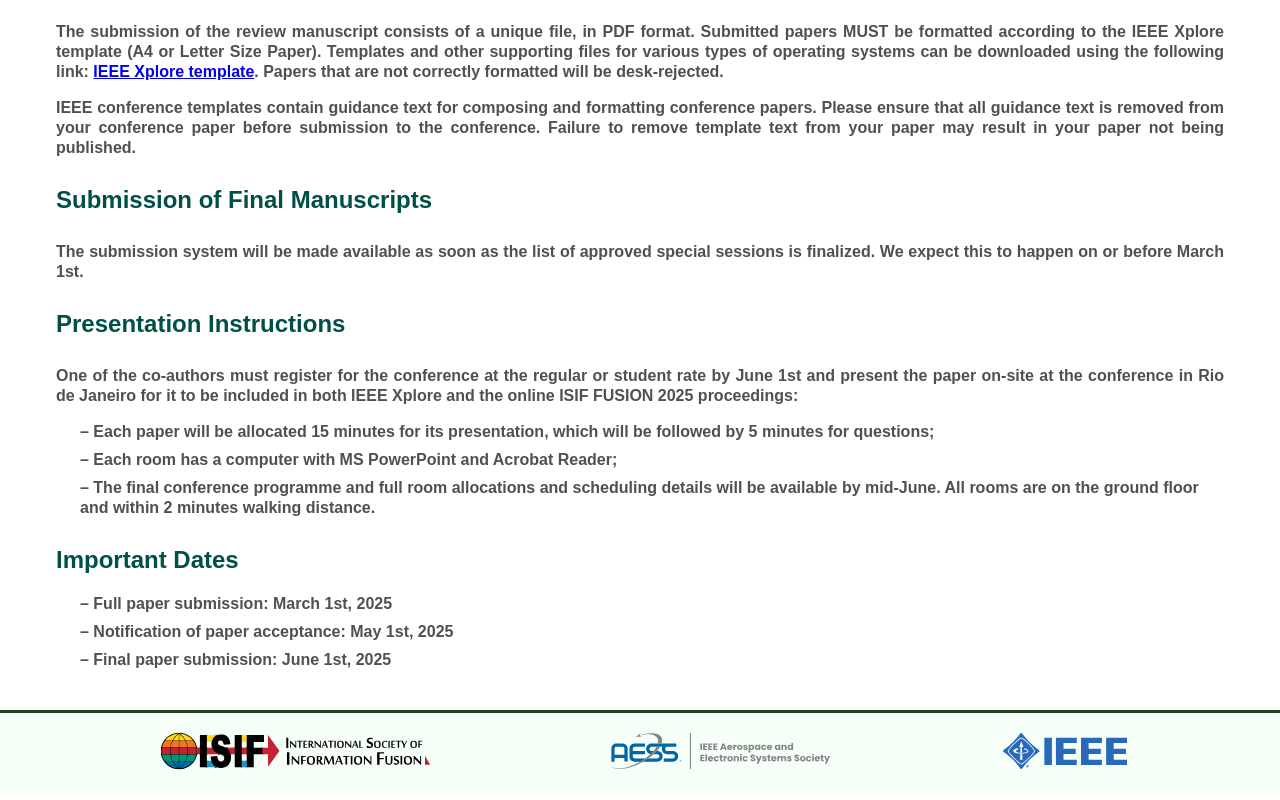
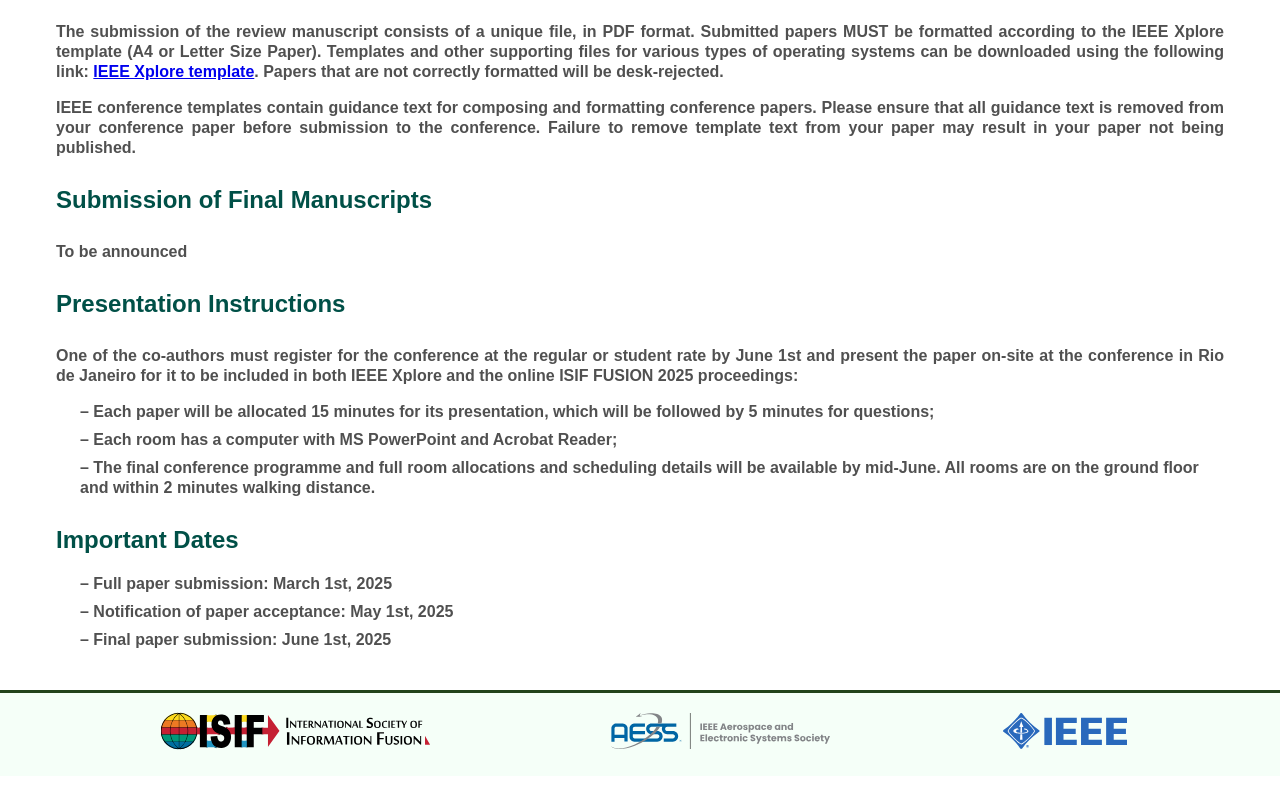
Before and after one commit to Fusion2025/web, a Nuxt app: page /call-for-papers in a window 1280 px wide. Shown: the part 1784-2584 px from the top of the page. Built offline with nearby package versions, Linux system fonts and the light colour scheme.

Commit message:
fix: missing tba error

```diff
--- a/pages/call-for-papers.vue
+++ b/pages/call-for-papers.vue
@@ -194,11 +194,7 @@
         <h2 class="page-title">Submission of Final Manuscripts</h2>
       </v-col>
       <v-col cols="12">
-        <p class="page-content">
-          The submission system will be made available as soon as the list of
-          approved special sessions is finalized. We expect this to happen on or
-          before March 1st.
-        </p>
+        <p class="page-content">To be announced</p>
       </v-col>
       <v-col cols="12">
         <h2 class="page-title">Presentation Instructions</h2>
--- a/pages/submit.vue
+++ b/pages/submit.vue
@@ -7,7 +7,9 @@
     </v-row>
     <v-row justify="center">
       <v-col class="page-content my-4 text-center" cols="12">
-        To be announced
+        The submission system will be made available as soon as the list of
+        approved special sessions is finalized. We expect this to happen on or
+        before March 1st.
       </v-col>
     </v-row>
   </v-container>
```
